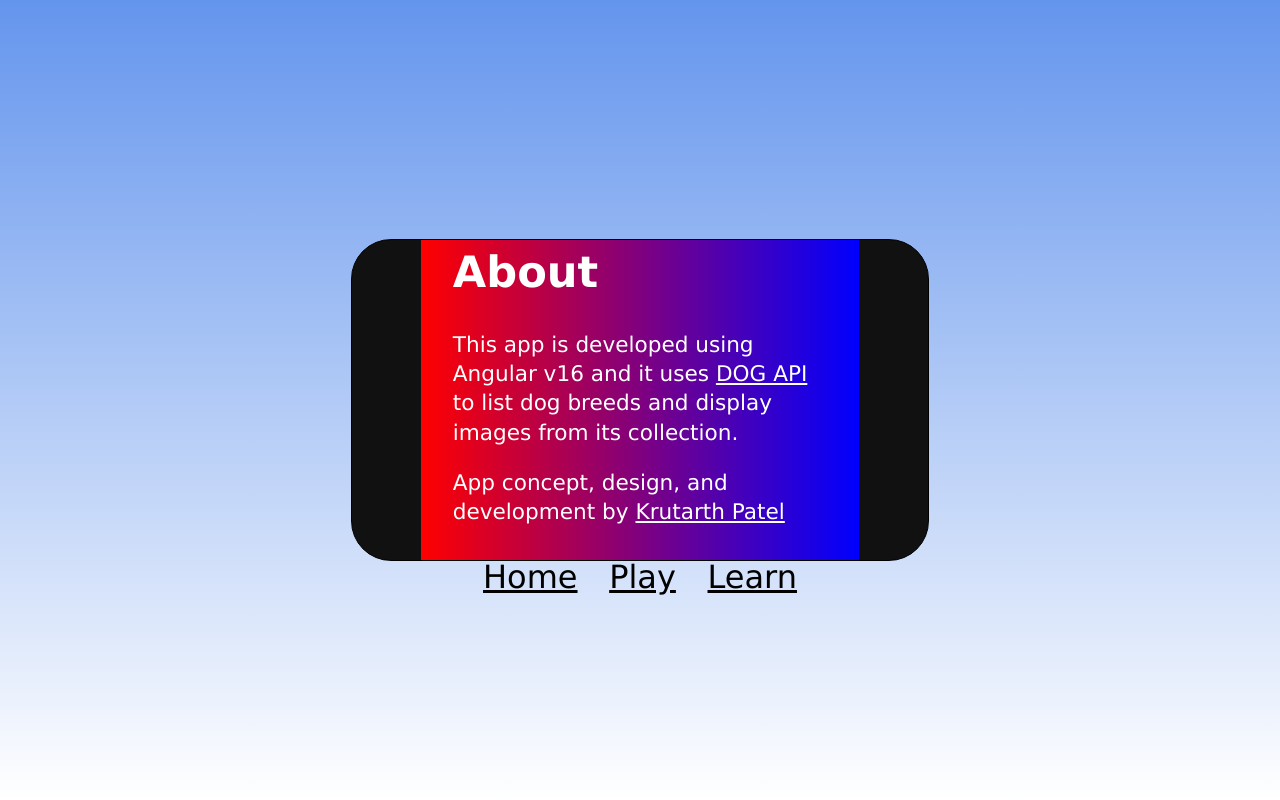
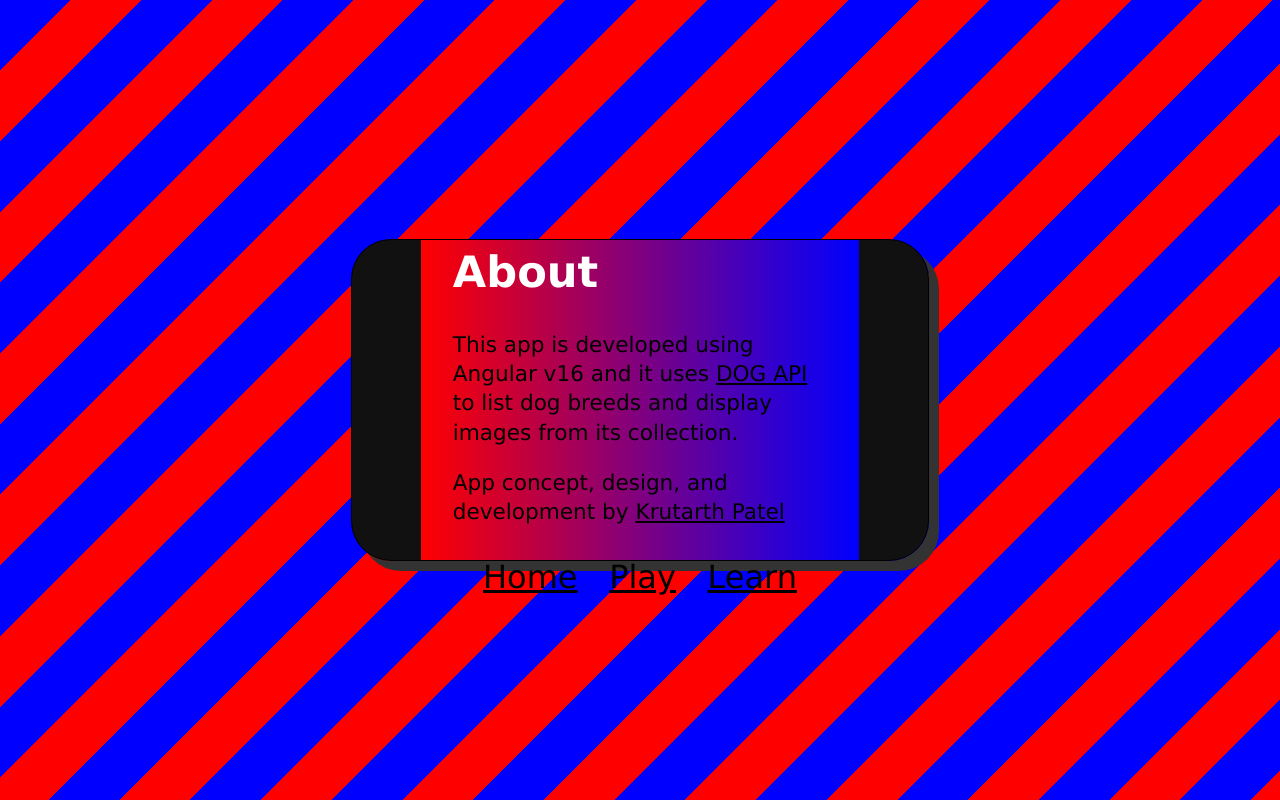
Before and after one commit to lil-white-shadow/endlessPawsibilities, an Angular app: page /about in a window 1280 px wide. Built offline with nearby package versions, Linux system fonts and the light colour scheme.

Commit message:
home, about update bg styles

```diff
--- a/src/app/components/about/about.component.css
+++ b/src/app/components/about/about.component.css
@@ -1,7 +1,7 @@
 .aboutWrapper {
   width: 100%;
   height: 100vh;
-  background: linear-gradient(cornflowerblue, white);
+  background: repeating-linear-gradient(135deg, blue 0 50px, red 50px 100px);
   display: flex;
   flex-direction: column;
   justify-content: center;
@@ -24,6 +24,7 @@
   flex-direction: column;
   justify-content: center;
   align-items: center;
+  box-shadow: 10px 10px #333333;
 }
 
 .aboutNav {
@@ -53,6 +54,10 @@
   line-height: 1.35;
 }
 
+.about > p {
+  color: black;
+}
+
 .about > p > a {
-  color: white;
+  color: black;
 }
--- a/src/app/components/home/home.component.css
+++ b/src/app/components/home/home.component.css
@@ -1,7 +1,7 @@
 .homeWrapper {
   width: 100%;
   height: 100vh;
-  background: linear-gradient(cornflowerblue, white);
+  background: repeating-conic-gradient(blue 0deg 10deg, red 10deg 20deg);
   display: flex;
   flex-direction: column;
   justify-content: center;
@@ -24,6 +24,7 @@
   flex-direction: column;
   justify-content: center;
   align-items: center;
+  box-shadow: 10px 10px #333333;
 }
 
 .logo {
```
